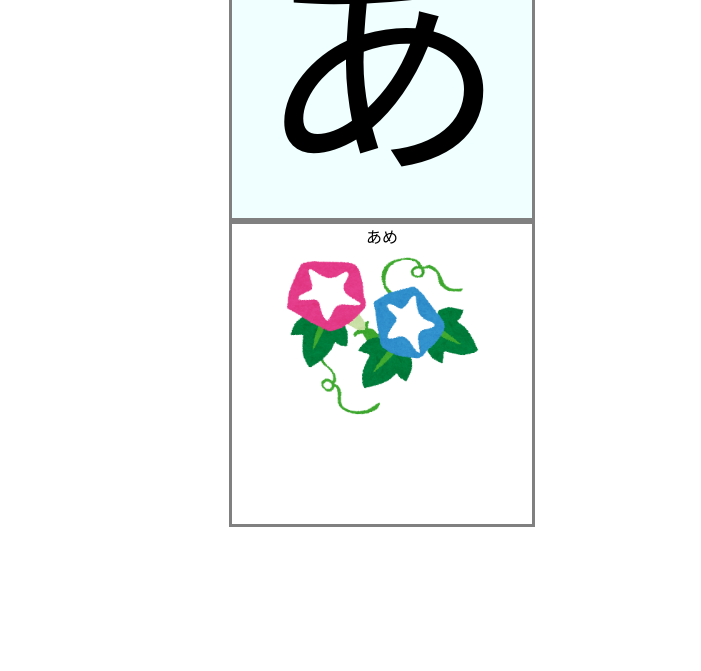
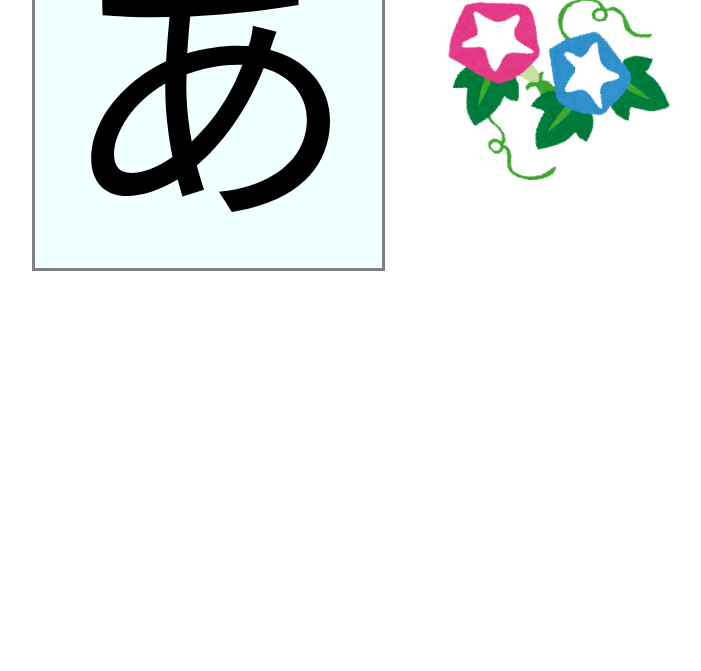
Before and after one commit to mcuhide/mcuhide.github.io, a plain HTML site: page 03_hiragana_alphabet_word_image/index.html in a window 1280 px wide. Shown: the part 129-800 px from the top of the page, without its empty margins (258-959 px from the left). Drawn offline with Linux system fonts and the light colour scheme.

Commit message:
Update styles.css

```diff
--- a/03_hiragana_alphabet_word_image/css/styles.css
+++ b/03_hiragana_alphabet_word_image/css/styles.css
@@ -5,25 +5,38 @@ body {
 
 section {
     /* border: 3px solid grey; */
+    /* display: flex; */
     text-align: center;
+    width: 700px;
+    margin: 0 auto;
+
+}
+
+#flexContainer {
+    display: flex;
+    /* justify-content: center; */
+
 }
 
 #box {
     border: 3px solid grey;
-    height: 300px;
-    width: 300px;
+    height: 350px;
+    width: 350px;
     margin: 0px auto;
-    line-height: 300px;
-    font-size: 250px;
+    line-height: 350px;
+    font-size: 300px;
     background: azure;
     cursor: pointer;
-    user-select: none;
+    user-select: none; /* CSS3 */
+    -moz-user-select: none; /* Firefox */
+    -webkit-user-select: none; /* Safari、Chromeなど */
+    -ms-user-select: none; /* IE10かららしい */
 }
 
 #w_i_Sec {
-    border: 3px solid grey;
-    height: 300px;
-    width: 300px;
+    /* border: 3px solid grey; */
+    height: 350px;
+    width: 350px;
     margin: 0px auto;
 }
 
@@ -43,3 +56,7 @@ section {
     margin: 0 0 0 10px;
     font-size: 20px;
 }
+
+#word {
+    font-size: 50px;
+}
```
